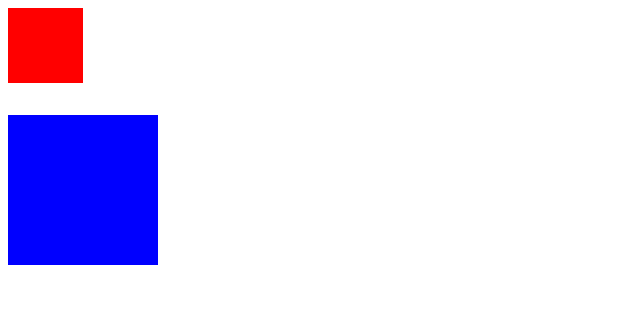
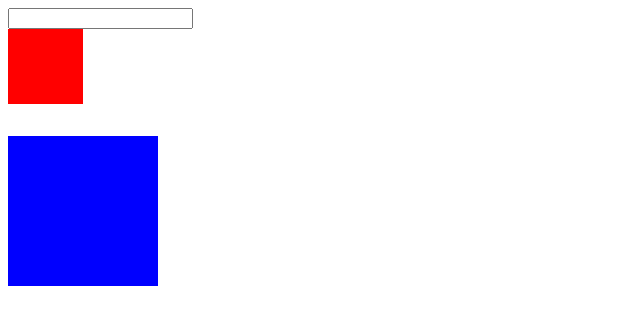
Before and after one commit to alexis-orphant/cursoJS, a plain HTML site: page clase9/index.html in a window 1280 px wide. Shown: the whole page, without its empty margins (0-640 px from the left). Drawn offline with Linux system fonts and the light colour scheme.

Commit message:
clase9, eventos

```diff
--- a/clase9/index.html
+++ b/clase9/index.html
@@ -19,7 +19,7 @@
 
     <!-- EVENTO CHANGE Y KEYUP -->
 
-<!-- <input type="text" id="input1"> -->
+<input type="text" id="input1">
 
 
 
```
